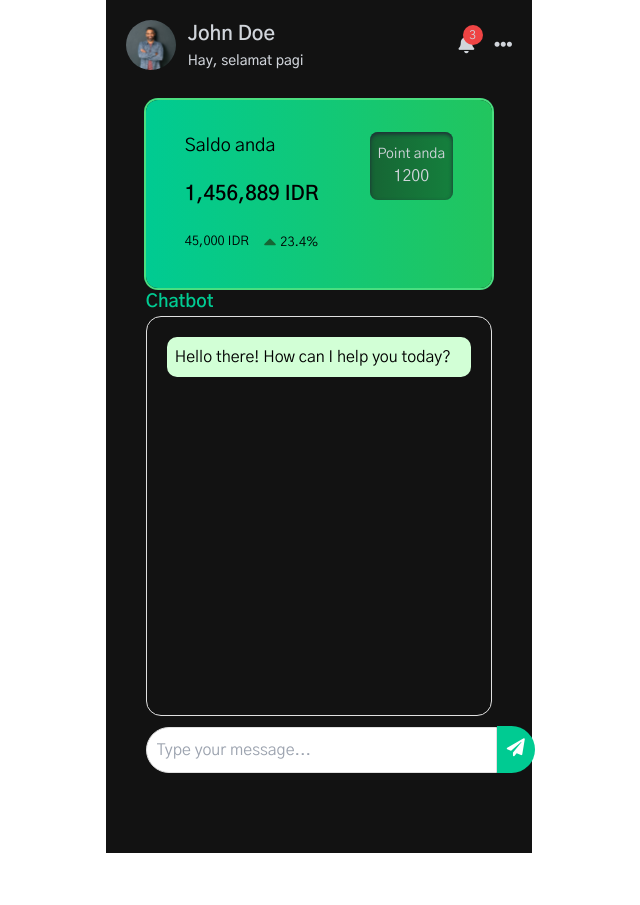
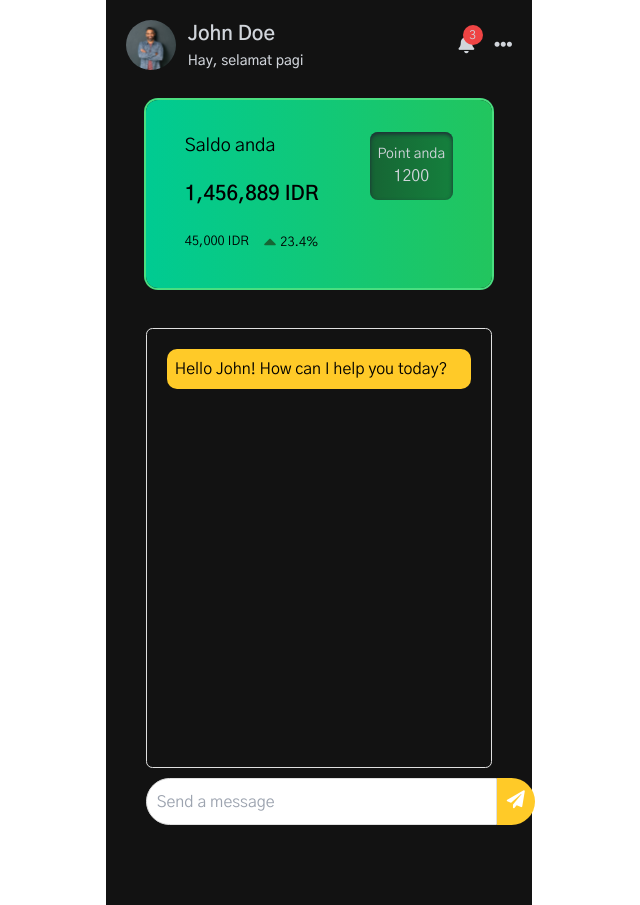
Before and after one commit to navjit00/testing, a Vue app in the folder frontend/: page /home in a window 1280 px wide. Shown: the whole page, without its empty margins (321-961 px from the left). Before the commit the page ends 853 px from the top, so only its background shows below. Built offline with nearby package versions, Linux system fonts and the light colour scheme.

Commit message:
Chatbot w/o api

```diff
--- a/frontend/index.html
+++ b/frontend/index.html
@@ -5,13 +5,13 @@
     <link rel="icon" href="/favicon.ico" />
     <meta name="theme-color" content="#121212">
     <meta name="viewport" content="width=device-width, initial-scale=1.0" />
-    <meta name="description" content="Echo Wallet is a Platform Bank Sampah Digital" />
+    <meta name="description" content="Simplify Banking" />
     <!-- Fontawesome -->
 	<link rel="stylesheet" href="https://use.fontawesome.com/releases/v5.15.4/css/all.css" integrity="sha384-DyZ88mC6Up2uqS4h/KRgHuoeGwBcD4Ng9SiP4dIRy0EXTlnuz47vAwmeGwVChigm" crossorigin="anonymous">
       <link href="https://fonts.googleapis.com/css2?family=Inter:wght@400;700&display=swap" rel="stylesheet">
       <link rel="manifest" href="./manifest.json" type="application/json" />
     <link rel="manifest" href="./manifest.json" type="application/json" />
-    <title>Echo Wallet - Platform Bank Sampah Digital</title>
+    <title>Simplify Banking</title>
   </head>
   <body>
     <div id="app"></div>
--- a/frontend/package.json
+++ b/frontend/package.json
@@ -1,7 +1,7 @@
 {
   "name": "echo-wallet",
   "version": "1.0.0",
-  "description": "Platform Bank Sampah Digital",
+  "description": "Simplify Banking",
   "scripts": {
     "dev": "vite",
     "build": "vite build",
@@ -10,6 +10,7 @@
   "dependencies": {
     "@splidejs/vue-splide": "^0.5.18",
     "autoprefixer": "^10.4.2",
+    "axios": "^1.5.1",
     "pinia": "^2.0.10",
     "postcss": "^8.4.5",
     "tailwindcss": "^3.0.18",
@@ -20,5 +21,5 @@
     "@vitejs/plugin-vue": "^2.0.0",
     "vite": "^2.7.2"
   },
-  "author": "Oka R. Abdillah"
+  "author": "Simplify Team"
 }
--- a/frontend/src/router/index.js
+++ b/frontend/src/router/index.js
@@ -13,17 +13,6 @@ const routes = [
 		name: 'Login',
 		path: '/',
 		component: () => import('@/views/Login.vue')
-	},
-	{
-		name: 'Marketplace',
-		path: '/market',
-		component: () => import('@/views/MarketPlace.vue')
-
-	},
-	{
-		name: 'Profile',
-		path: '/profile',
-		component: () => import('@/views/Profile.vue')
 	},
 	{
 		name: 'Deposit',
--- a/frontend/src/views/Home.vue
+++ b/frontend/src/views/Home.vue
@@ -1,18 +1,39 @@
 <style scoped>
+
 .title {
-  @apply font-semibold text-success text-lg;
-  @apply font-semibold text-success text-lg;
+  @apply font-semibold text-amber-400 text-lg;
 }
+
+.chatbox::-webkit-scrollbar {
+  width: 1vw;
+  height: 1vh;
+}
+
+.chatbox::-webkit-scrollbar-track {
+  background-color: #e0e0e0;
+  border-radius: 0.4vw;
+}
+
+.chatbox::-webkit-scrollbar-thumb {
+  background-color: #FFCA28;
+  border-radius: 0.4vw;
+}
+
+.chatbox::-webkit-scrollbar-thumb:hover {
+  background-color: #D1A120;
+}
+
 .chatbox {
-  border: 1px solid #e0e0e0;
+  margin-top: 5vh;
+  border: 0.5px solid #e0e0e0;
   padding: 10px;
-  height: 400px;
+  height: 55vh;
   overflow-y: auto;
-  border-radius: 15px;
+  border-radius: 0.5vw;
 }
 .chat-interface {
   display: flex;
-  align-items: center;
+  align-items: stretch;
   margin-top: 10px;
 }
 .chat-input {
@@ -24,7 +45,7 @@
 .send-button {
   padding: 10px;
   border: none;
-  background-color: rgb(0, 203, 146);
+  background-color: #FFCA28;
   color: white;
   border-radius: 0 30px 30px 0;
   cursor: pointer;
@@ -45,8 +66,18 @@
   align-self: flex-end;
 }
 .bot-message {
-  background-color: #d2ffd6;
+  background-color: #FFCA28;
 }
+
+.list-enter-active,
+.list-leave-active {
+  transition: opacity 0.6s;
+}
+.list-enter-from,
+.list-leave-to {
+  opacity: 0;
+}
+
 @keyframes fadeIn {
   from {
     opacity: 0;
@@ -62,12 +93,13 @@
 		<HeaderHome />
 		<BalanceCard />
     <section>
-      <h1 class="title">Chatbot</h1>
       <div class="chatbox" ref="chatbox">
-        <div v-for="msg in messages" :key="msg.id" class="message" :class="msg.type">{{ msg.text }}</div>
+        <TransitionGroup name="list" tag="div">
+          <div v-for="msg in messages" :key="msg.id" class="message" :class="msg.type">{{ msg.text }}</div>
+        </TransitionGroup>
       </div>
       <div class="chat-interface">
-        <input v-model="userInput" class="chat-input" type="text" placeholder="Type your message..." @keyup.enter="sendMessage" />
+        <input v-model="userInput" class="chat-input" type="text" placeholder="Send a message" @keyup.enter="sendMessage" />
         <button class="send-button" @click="sendMessage"><i class="fas fa-paper-plane"></i></button>
       </div>
     </section>
@@ -80,36 +112,61 @@
 import { ref, onMounted } from 'vue';
 import HeaderHome from '@/components/HeaderHome.vue'
 import BalanceCard from '@/components/BalanceCard.vue'
+import axios from 'axios';
 
 const userInput = ref("");
 const messages = ref([]);
+
+async function sendMessage() {
+  if (userInput.value.trim() !== "") {
+    const userMessage = {
+      id: Date.now(),
+      type: "user-message",
+      text: userInput.value,
+      typing: false
+    };
+    messages.value.push(userMessage);
+
+    userInput.value = "";
+
+    try {
+      const response = await axios.post('https://chat.com/api/send', { message: userMessage.text });
+      const apiResponse = response.data;
+
+      messages.value.push({
+        id: Date.now() + 1,
+        type: "bot-message",
+        text: apiResponse.text
+      });
+    } catch (error) {
+      messages.value.push({
+        id: Date.now() + 1,
+        type: "bot-message",
+        text: "Unable to connect to the server."
+      });
+    }
+  }
+}
+
+async function typeMessage(message) {
+  for (let i = 0; i <= message.text.length; i++) {
+    await new Promise(resolve => setTimeout(resolve, 50)); // 50ms delay between each character
+    message.typing = message.text.substring(0, i);
+  }
+  message.typing = false;
+}
+
+
 onMounted(() => {
   messages.value.push({
     id: Date.now(),
     type: "bot-message",
-    text: "Hello there! How can I help you today?"
+    text: "Hello John! How can I help you today?"
   });
   setTimeout(() => {
     const chatbox = document.querySelector(".chatbox");
     chatbox.scrollTop = chatbox.scrollHeight;
   }, 0);
 });
-function sendMessage() {
-  if (userInput.value.trim() !== "") {
-    messages.value.push({
-      id: Date.now(),
-      type: "user-message",
-      text: userInput.value
-    });
-    userInput.value = "";
-    setTimeout(() => {
-      messages.value.push({
-        id: Date.now() + 1,
-        type: "bot-message",
-        text: "Thank you for your message. I'll respond soon!"
-      });
-    }, 500);
-  }
-}
 
 </script>
--- a/frontend/src/views/MarketPlace.vue
+++ /dev/null
@@ -1,25 +0,0 @@
-<template>
-    <main class="pt-20">
-        <HeaderMarket />
-        <section class="mt-20 flex flex-wrap justify-between">
-            <template v-for="(card, x) in 6" :key="x">
-                <div class="w-5/12 mb-10">
-                    <img src="/product.jpg" class="w-full mb-2 rounded-lg" />
-                    <div class="text-sm flex items-center justify-between">
-                        <span class="text-gray-300">
-                            <h1 class="font-medium">Tas plastik</h1>
-                            <p class="text-gray-400">Rp.75.000,00,-</p>
-                        </span>
-                        <i class="fa fa-arrow-right text-lg text-green-600"></i>
-                    </div>
-                </div>
-            </template>
-        </section>
-    </main>
-</template>
-
-<script setup>
-
-import HeaderMarket from '@/components/HeaderMarket.vue'
-
-</script>
--- a/frontend/src/views/Profile.vue
+++ /dev/null
@@ -1,57 +0,0 @@
-<template>
-	<main>
-		<Header :useArrow="false" title="Profil" sub="Atur akun dan data diri anda" />
-		<section class="mt-20">
-			<div class="w-10/12 mx-auto flex flex-col items-center text-gray-300">
-				<img class="rounded-full border-2 border-gray-500" width="150" src="/avatar.jpg" />
-				<h1 class="font-semibold mt-4 text-xl">{{ fullname }}</h1>
-				<p class="text-sm">Akun tedaftar sejak 20/1/2022</p>
-			</div>
-		</section>
-		<section class="mt-10 flex justify-between gap-2">
-			<template v-for="(item, x) in highlights" :key="x">
-				<span class="text-gray-300 text-center text-sm">
-					<p>{{ item.title }}</p>
-					<p class="font-semibold">{{ item.value }} {{ item.prefix }}</p>
-				</span>
-			</template>
-		</section>
-		<section class="mt-16 text-gray-300">
-			<template v-for="(item, x) in settings" :key="x">
-				<List class="active:scale-95 duration-300" @click="navigate(item.to)">
-					<template v-slot:start>
-						<span class="text-sm py-2">
-							<p class="font-medium text-base">{{ item.name }}</p>
-							<p class="text-gray-400">{{ item.description }}</p>
-						</span>
-					</template>
-					<template v-slot:end>
-						<i class="fa fa-arrow-right text-green-600 text-lg"></i>
-					</template>
-				</List>
-			</template>
-		</section>
-	</main>
-</template>
-
-<script setup>
-
-import List from '@/components/List.vue'
-import Header from '@/components/Header.vue'
-import { useUser } from '@/stores/user'
-import { computed } from 'vue'
-import { useRouter } from 'vue-router'
-import settings from '@/contents/settings.js'
-
-const router = useRouter()
-const user = useUser()
-const fullname = computed(() => user.fullname)
-const highlights = computed(() => user.highlights)
-
-const navigate = path => {
-	setTimeout(() => {
-		router.push({ name: path })
-	}, 300)
-}
-
-</script>
```
Also changed, not shown: frontend/wellcome.txt (deleted).
